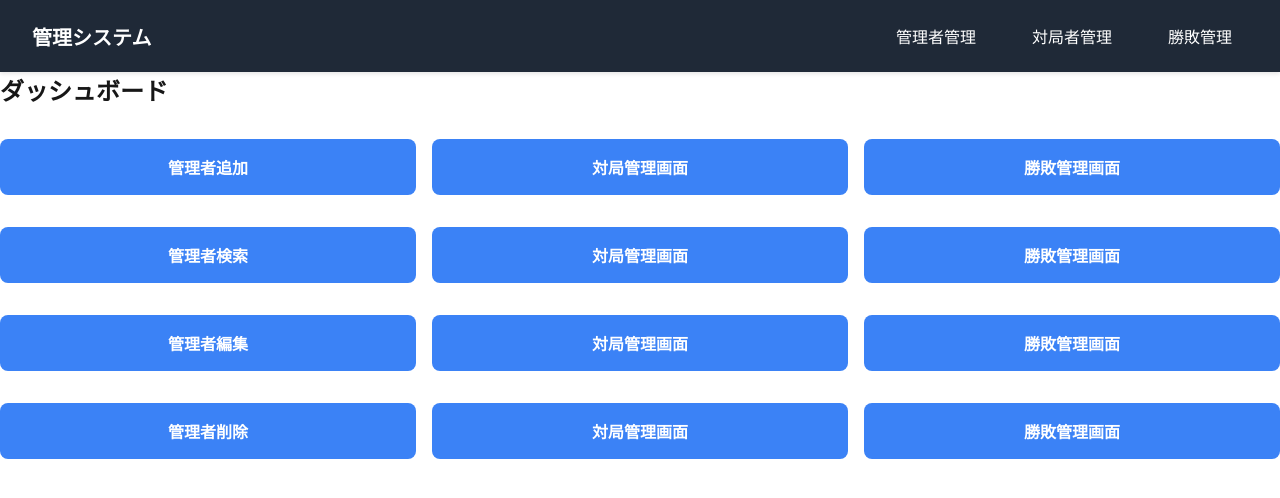
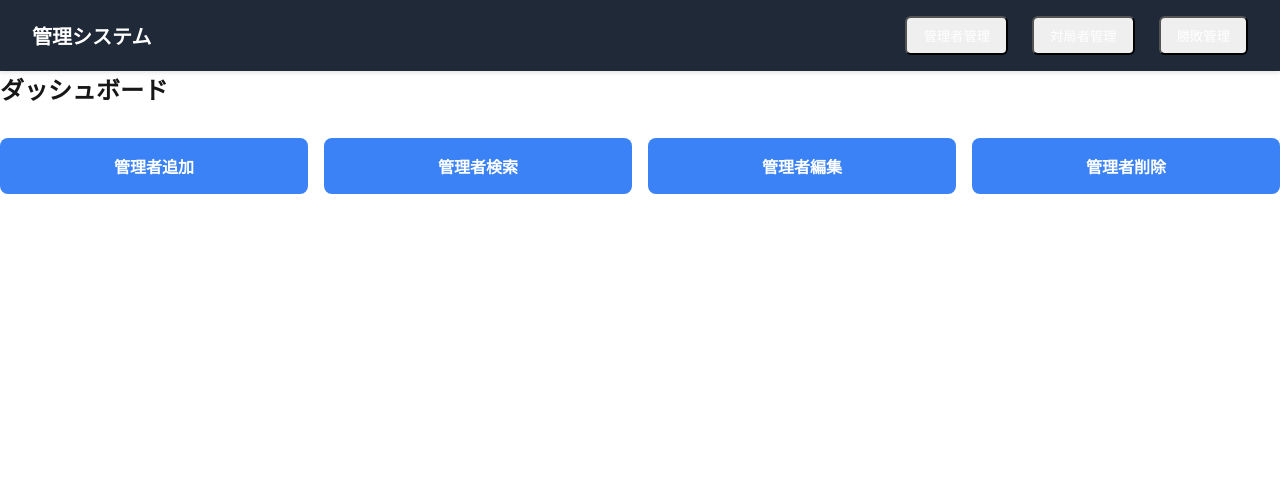
Before and after one commit to inunu1/next-rate, a Next.js app in the folder next-rate/: page /dashboard in a window 1280 px wide. Shown: the top 498 px of the page. Built offline with nearby package versions, Linux system fonts and the light colour scheme.

Commit message:
selectedcategory入れてみた

```diff
--- a/next-rate/src/app/dashboard/page.tsx
+++ b/next-rate/src/app/dashboard/page.tsx
@@ -1,9 +1,12 @@
 'use client';
 
+import { useState } from 'react';
 import Link from 'next/link';
 import styles from './Dashboard.module.css';
 
 export default function DashboardPage() {
+  const [selectedCategory, setSelectedCategory] = useState<'admin' | 'player' | 'result'>('admin');
+
   return (
     <>
       {/* 🔝 メニューバー */}
@@ -11,9 +14,15 @@ export default function DashboardPage() {
         <div className={styles.navContainer}>
           <h1 className={styles.logo}>管理システム</h1>
           <nav className={styles.nav}>
-            <Link href="/dashboard" className={styles.navLink}>管理者管理</Link>
-            <Link href="/settings" className={styles.navLink}>対局者管理</Link>
-            <Link href="/logout" className={styles.navLink}>勝敗管理</Link>
+            <button onClick={() => setSelectedCategory('admin')} className={styles.navLink}>
+              管理者管理
+            </button>
+            <button onClick={() => setSelectedCategory('player')} className={styles.navLink}>
+              対局者管理
+            </button>
+            <button onClick={() => setSelectedCategory('result')} className={styles.navLink}>
+              勝敗管理
+            </button>
           </nav>
         </div>
       </header>
@@ -22,30 +31,32 @@ export default function DashboardPage() {
       <main className={styles.main}>
         <h2 className={styles.title}>ダッシュボード</h2>
 
-        {/* 各セクション */}
+        {selectedCategory === 'admin' && (
           <div className={styles.grid}>
-          <Link href="/users-management" className={styles.buttonBlue}>管理者追加</Link>
-          <Link href="/players-management" className={styles.buttonBlue}>対局管理画面</Link>
-          <Link href="/results-management" className={styles.buttonBlue}>勝敗管理画面</Link>
+            <Link href="/users-management/add" className={styles.buttonBlue}>管理者追加</Link>
+            <Link href="/users-management/search" className={styles.buttonBlue}>管理者検索</Link>
+            <Link href="/users-management/edit" className={styles.buttonBlue}>管理者編集</Link>
+            <Link href="/users-management/delete" className={styles.buttonBlue}>管理者削除</Link>
           </div>
+        )}
 
+        {selectedCategory === 'player' && (
           <div className={styles.grid}>
-          <Link href="/users-management" className={styles.buttonBlue}>管理者検索</Link>
-          <Link href="/players-management" className={styles.buttonBlue}>対局管理画面</Link>
-          <Link href="/results-management" className={styles.buttonBlue}>勝敗管理画面</Link>
+            <Link href="/players-management/list" className={styles.buttonBlue}>対局者一覧</Link>
+            <Link href="/players-management/add" className={styles.buttonBlue}>対局者追加</Link>
+            <Link href="/players-management/edit" className={styles.buttonBlue}>対局者編集</Link>
+            <Link href="/players-management/delete" className={styles.buttonBlue}>対局者削除</Link>
           </div>
+        )}
 
+        {selectedCategory === 'result' && (
           <div className={styles.grid}>
-          <Link href="/users-management" className={styles.buttonBlue}>管理者編集</Link>
-          <Link href="/players-management" className={styles.buttonBlue}>対局管理画面</Link>
-          <Link href="/results-management" className={styles.buttonBlue}>勝敗管理画面</Link>
+            <Link href="/results-management/record" className={styles.buttonBlue}>勝敗記録</Link>
+            <Link href="/results-management/search" className={styles.buttonBlue}>勝敗検索</Link>
+            <Link href="/results-management/edit" className={styles.buttonBlue}>勝敗編集</Link>
+            <Link href="/results-management/delete" className={styles.buttonBlue}>勝敗削除</Link>
           </div>
-
-        <div className={styles.grid}>
-          <Link href="/users-management" className={styles.buttonBlue}>管理者削除</Link>
-          <Link href="/players-management" className={styles.buttonBlue}>対局管理画面</Link>
-          <Link href="/results-management" className={styles.buttonBlue}>勝敗管理画面</Link>
-        </div>
+        )}
       </main>
     </>
   );
```
Lines whose indentation alone changed are shown as unchanged.
